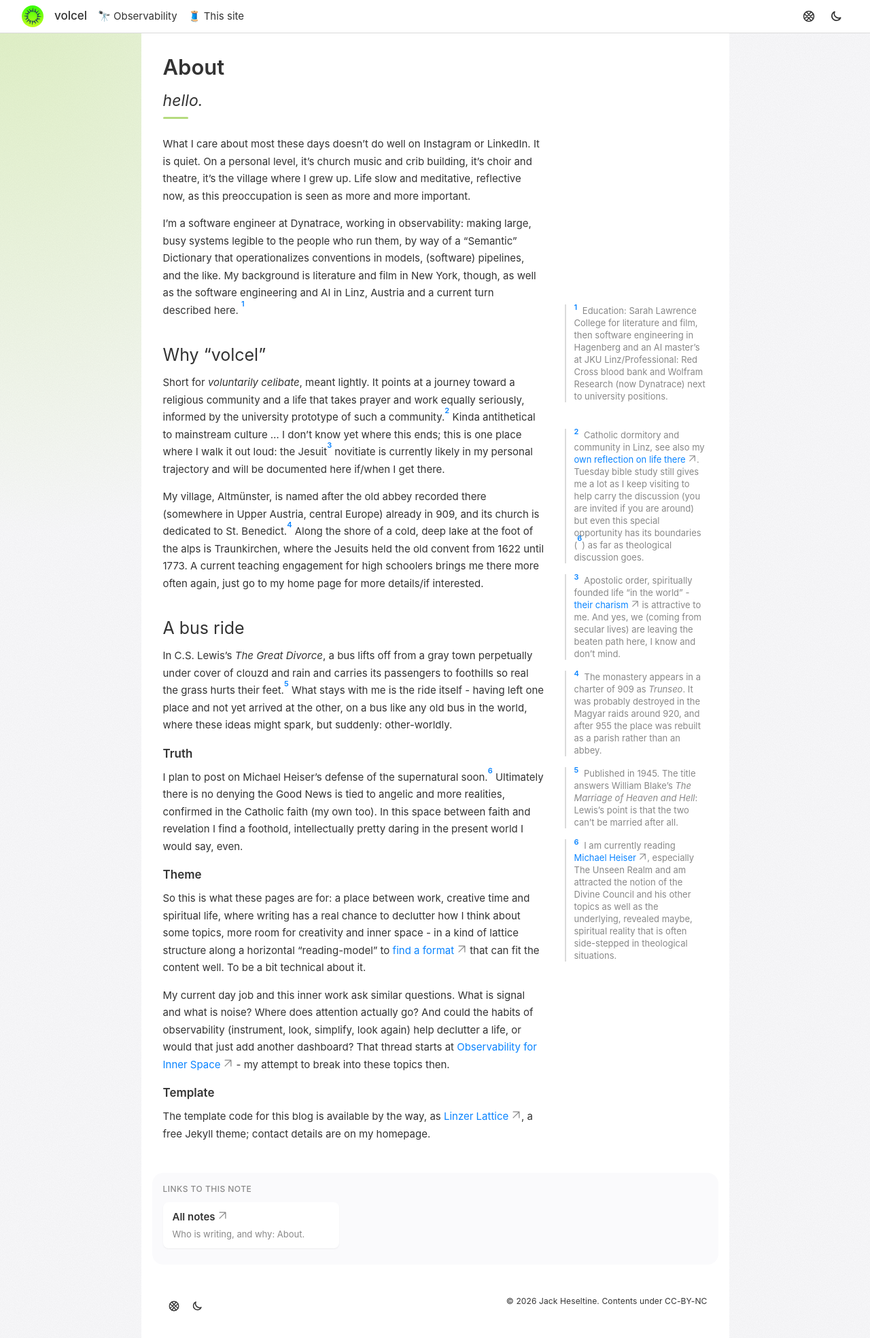
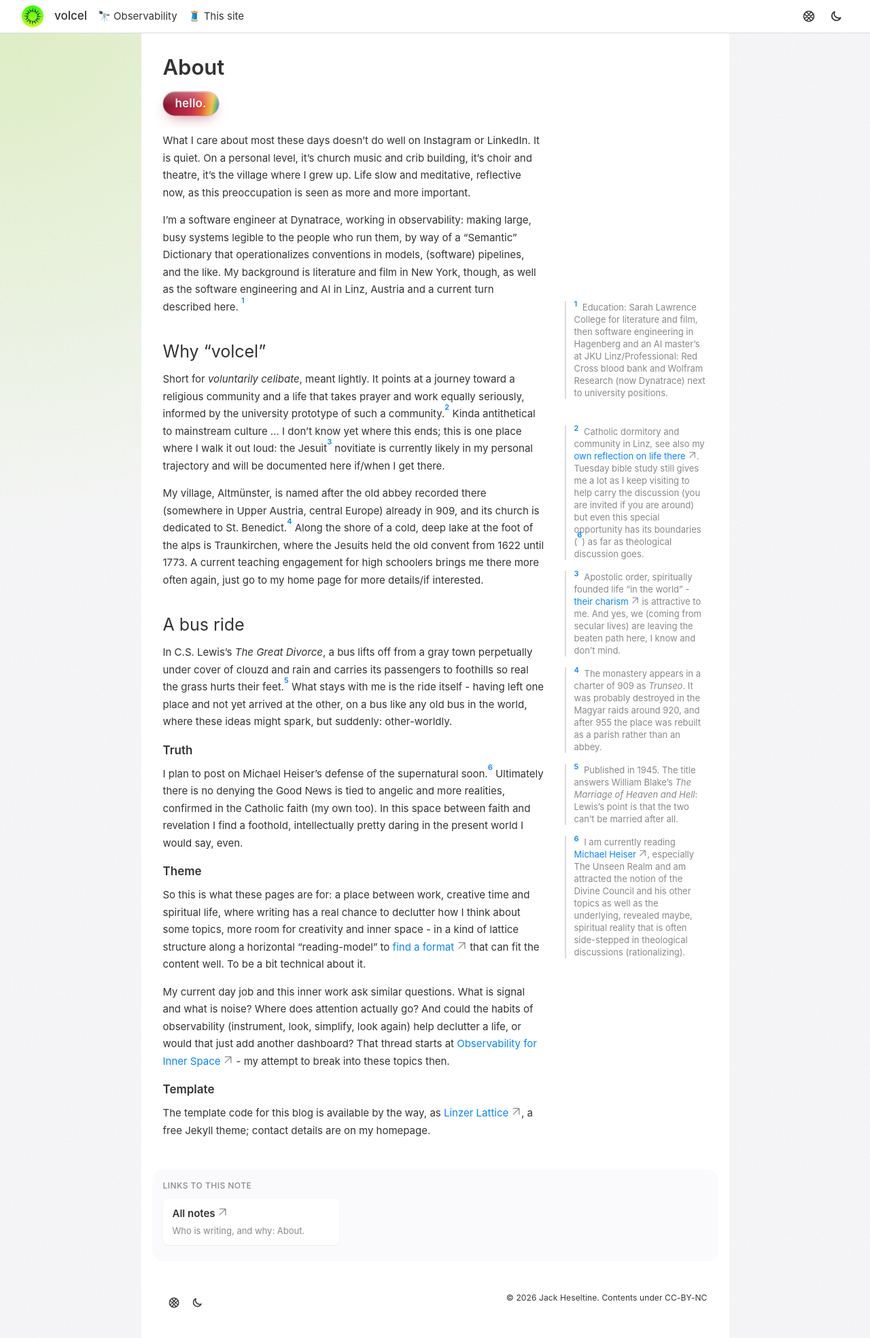
Before and after one commit to heseltime/volcel, a Jekyll site: the page built from _notes/Public/About.md, in a window 1280 px wide. Shown: the whole page at 68% size. Built offline with Jekyll 4.4.1, drawn with Linux system fonts in a browser that asks for light colours.

Commit message:
About: "hello." as a jam-red rainbow label; footnote wording
A note's opening `# heading` now shows as a pill under the title, in the
torte's redcurrant jam with the rest of the spectrum near its end.

Co-Authored-By: Claude Opus 5.5 <noreply@anthropic.com>

```diff
--- a/_notes/Public/About.md
+++ b/_notes/Public/About.md
@@ -38,4 +38,4 @@ The template code for this blog is available by the way, as [[Linzer Lattice::ht
 [^jesuits]: Apostolic order, spiritually founded life "in the world" - [[their charism::https://www.jesuits.org]] is attractive to me. And yes, we (coming from secular lives) are leaving the beaten path here, I know and don't mind.
 [^minster]: The monastery appears in a charter of 909 as *Trunseo*. It was probably destroyed in the Magyar raids around 920, and after 955 the place was rebuilt as a parish rather than an abbey.
 [^lewis]: Published in 1945. The title answers William Blake's *The Marriage of Heaven and Hell*: Lewis's point is that the two can't be married after all.
-[^heiser]: I am currently reading [[Michael Heiser::https://en.wikipedia.org/wiki/Michael_S._Heiser]], especially The Unseen Realm and am attracted the notion of the Divine Council and his other topics as well as the underlying, revealed maybe, spiritual reality that is often side-stepped in theological situations.
+[^heiser]: I am currently reading [[Michael Heiser::https://en.wikipedia.org/wiki/Michael_S._Heiser]], especially The Unseen Realm and am attracted the notion of the Divine Council and his other topics as well as the underlying, revealed maybe, spiritual reality that is often side-stepped in theological discussions (rationalizing).
--- a/assets/css/stack.css
+++ b/assets/css/stack.css
@@ -54,29 +54,38 @@ body.garden {
   margin: 0 0 16px;
 }
 
-/* A note that opens with its own `# heading` gets it as a subtitle under the
-   title: smaller, italic, with a short lime stroke, so it doesn't compete. */
+/* A note that opens with its own `# heading` (About's "hello.") wears it as
+   a label under the title: a pill in redcurrant jam that runs, near its end,
+   through the rest of the spectrum. Torte colours, Apple-style finish:
+   top gloss, hairline edge, soft jam-tinted shadow. */
 .pane-scroll .content > h1:first-child {
-  position: relative;
-  font-size: 23px;
-  line-height: 30px;
-  font-weight: 400;
-  font-style: italic;
-  letter-spacing: 0.005em;
-  color: var(--title);
-  margin: 4px 0 24px;
-  padding-bottom: 12px;
-}
-
-.pane-scroll .content > h1:first-child::after {
-  content: "";
-  position: absolute;
-  left: 0;
-  bottom: 0;
-  width: 2.5rem;
-  height: 3px;
-  border-radius: 2px;
-  background: var(--ground-spark);
+  display: inline-block;
+  margin: 2px 0 24px;
+  padding: 7px 18px 8px;
+  border-radius: 999px;
+  font-size: 17px;
+  line-height: 20px;
+  font-weight: 600;
+  font-style: normal;
+  letter-spacing: 0.01em;
+  color: #fff;
+  text-shadow: 0 1px 1px rgba(92, 10, 28, 0.35);
+  background:
+    linear-gradient(180deg, rgba(255, 255, 255, 0.30), rgba(255, 255, 255, 0) 55%),
+    linear-gradient(100deg,
+      var(--torte-jam-lo) 0%,
+      var(--torte-jam) 24%,
+      var(--torte-jam-hi) 52%,
+      #e0503a 68%,
+      #f09a3e 79%,
+      #e6c44d 86%,
+      #8cc152 91%,
+      #4a90e2 96%,
+      #9b59d0 100%);
+  box-shadow:
+    inset 0 1px 0 rgba(255, 255, 255, 0.35),
+    0 0 0 0.5px rgba(124, 16, 39, 0.5),
+    0 8px 20px -8px rgba(163, 32, 59, 0.65);
 }
 
 .pane-scroll .content h2 {
```
